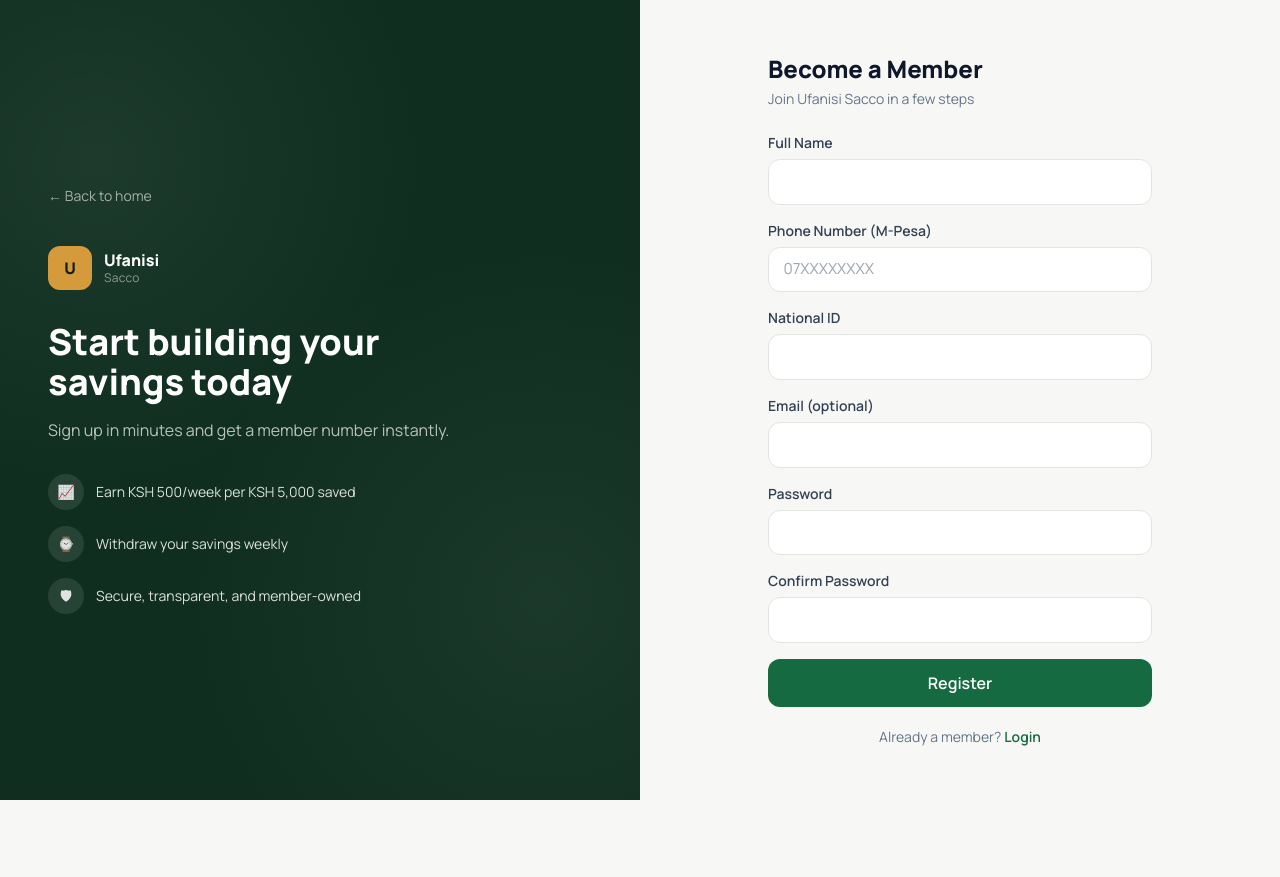
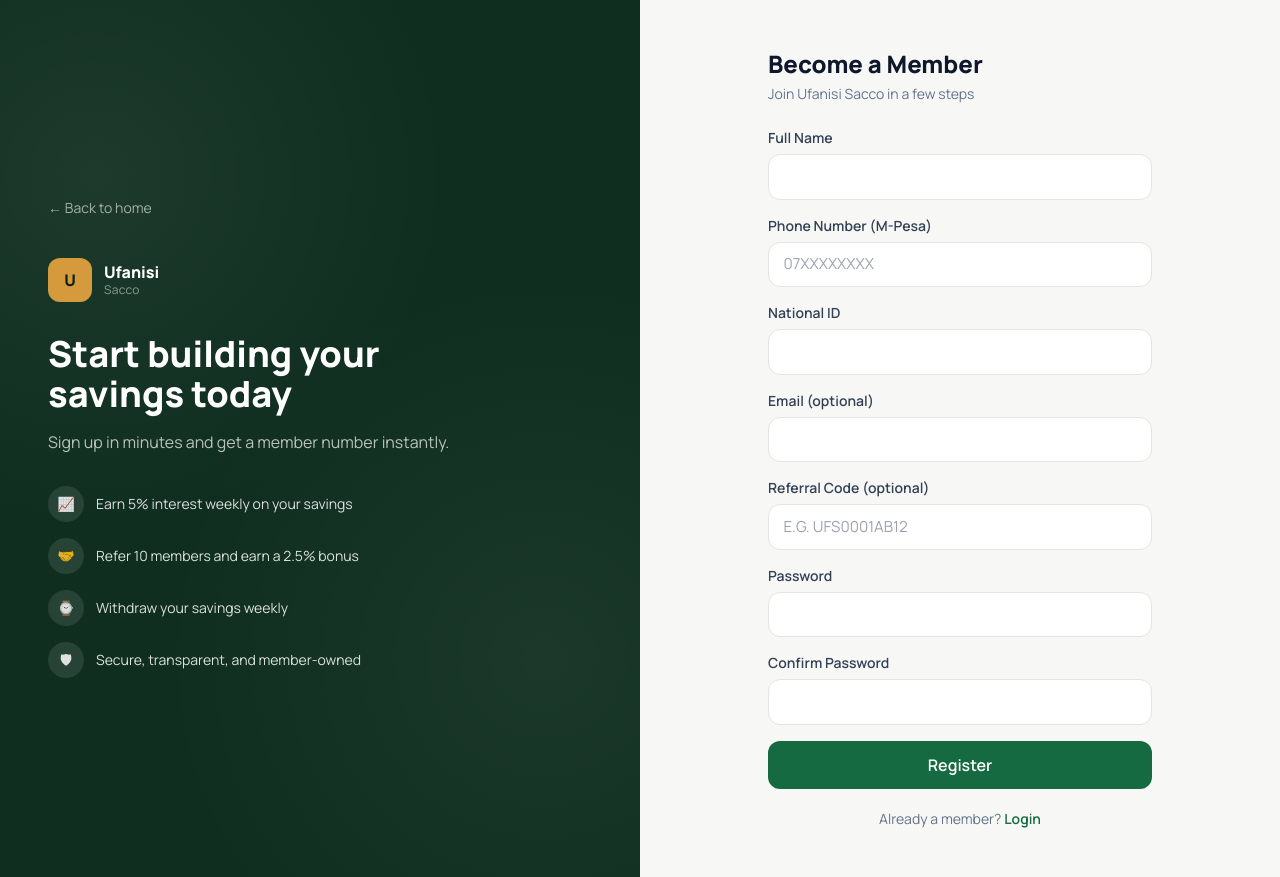
Before and after one commit to mubeakungu/UFANISI, a Flask app: page /register in a window 1280 px wide. Before the commit the page ends 800 px from the top, so only its background shows below. Run offline with Flask 3, Linux system fonts and the light colour scheme; some libraries are stand-ins or nearby versions.

Commit message:
Update register.html

```diff
--- a/templates/register.html
+++ b/templates/register.html
@@ -14,7 +14,8 @@
         <h1 class="text-3xl sm:text-4xl font-extrabold leading-tight mb-4">Start building your<br>savings today</h1>
         <p class="text-white/70 mb-8 max-w-md">Sign up in minutes and get a member number instantly.</p>
         <ul class="space-y-4 text-white/85 text-sm">
-            <li class="flex items-center gap-3"><span class="w-9 h-9 rounded-full bg-white/10 flex items-center justify-center">&#128200;</span> Earn KSH 500/week per KSH 5,000 saved</li>
+            <li class="flex items-center gap-3"><span class="w-9 h-9 rounded-full bg-white/10 flex items-center justify-center">&#128200;</span> Earn 5% interest weekly on your savings</li>
+            <li class="flex items-center gap-3"><span class="w-9 h-9 rounded-full bg-white/10 flex items-center justify-center">&#129309;</span> Refer 10 members and earn a 2.5% bonus</li>
             <li class="flex items-center gap-3"><span class="w-9 h-9 rounded-full bg-white/10 flex items-center justify-center">&#8986;</span> Withdraw your savings weekly</li>
             <li class="flex items-center gap-3"><span class="w-9 h-9 rounded-full bg-white/10 flex items-center justify-center">&#128737;</span> Secure, transparent, and member-owned</li>
         </ul>
@@ -43,6 +44,11 @@
                     <input type="email" name="email" class="form-input" value="{{ form.email or '' }}">
                 </div>
                 <div>
+                    <label class="block text-sm font-semibold text-slate-700 mb-1.5">Referral Code (optional)</label>
+                    <input type="text" name="ref_code" class="form-input uppercase" placeholder="e.g. UFS0001AB12"
+                           value="{{ form.ref_code or ref_code or '' }}" style="text-transform:uppercase;">
+                </div>
+                <div>
                     <label class="block text-sm font-semibold text-slate-700 mb-1.5">Password</label>
                     <input type="password" name="password" class="form-input" required>
                 </div>
```
